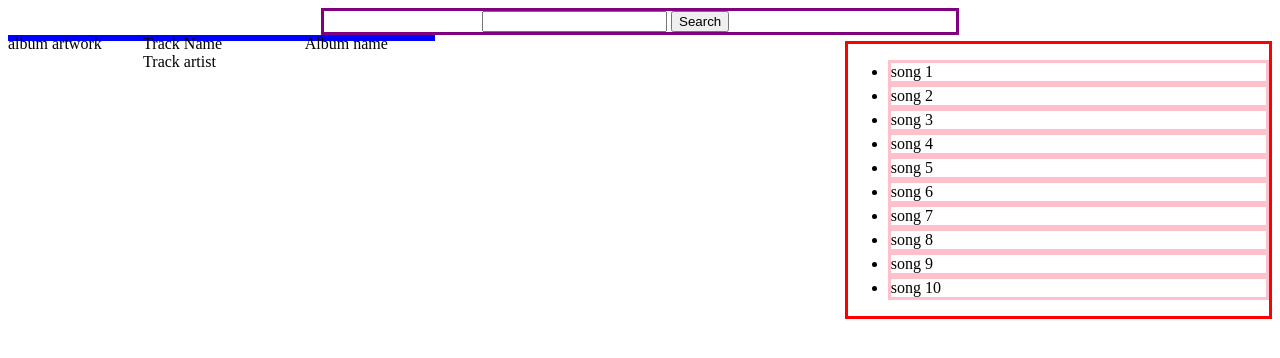
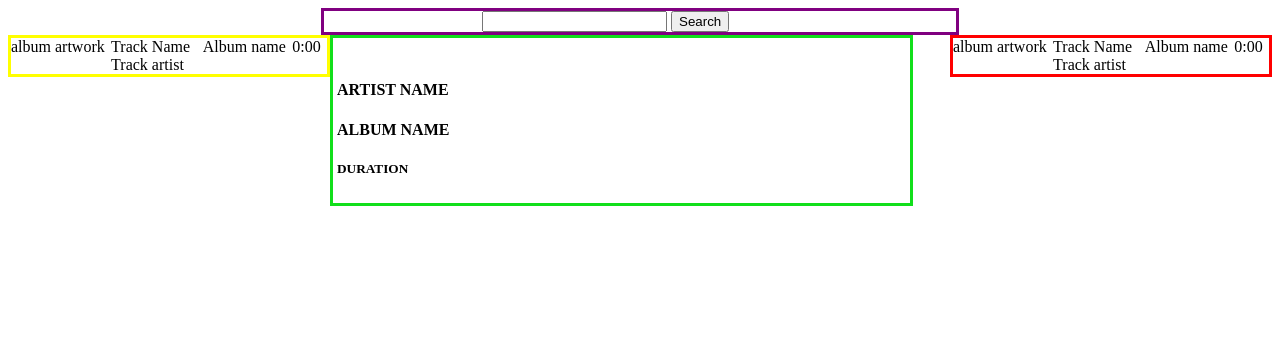
Before and after one commit to healerx97/FlatironPlaylist, a plain HTML site: page index.html in a window 1280 px wide. Drawn offline with Linux system fonts and the light colour scheme.

Commit message:
added to center div

```diff
--- a/index.css
+++ b/index.css
@@ -1,20 +1,3 @@
-.search_result_div {
-    float: left;
-    width: 33.33%;
-}
-.playlist_div {
-    margin:auto;
-    float: right;
-    width: 33.33%;
-    border-style: solid;
-    border-color: red;
-}
-.center {
-    align-items: center;
-    width: 33.33%;
-    border-style: solid;
-    border-color: blue;
-}
 .search_bar {
     margin:auto;
     width: 50%;
@@ -26,6 +9,25 @@ form{
     margin: auto;
     width: 50%;
 }
+.center {
+    float:left;
+    width: 45%;
+    padding: 4px;
+    border-style: solid;
+    border-color: rgb(17, 223, 27);
+}
+.search_result_div {
+    float: left;
+    width: 25%;
+    border-style: solid;
+    border-color: yellow;
+}
+.playlist_div {
+    float: right;
+    width: 25%;
+    border-style: solid;
+    border-color: red;
+}
 .preview_song{
     border-style: solid;
     border-color: pink;
@@ -34,12 +36,33 @@ form{
 .return_search{
     display:grid
 }
+
+.right_playlist{
+    display:grid;
+}
 .artwork{
     grid-column-start: 1;
 }
 .contain_name_and_artist{
     grid-column-start: 2;
+    grid-column-end: 4;
 }
 .album_name{
     grid-column-start: 4;
+    white-space:nowrap;
+    text-overflow: ellipsis;
+    overflow: hidden;
 }
+.duration{
+    grid-column-start: 5;
+}
+.track_name{
+    white-space:nowrap;
+    text-overflow: ellipsis;
+    overflow: hidden;
+}
+.track_artist{
+    white-space:nowrap;
+    text-overflow: ellipsis;
+    overflow: hidden;
+}
--- a/index.html
+++ b/index.html
@@ -21,26 +21,28 @@
                    <div class="track_artist">Track artist</div>
                </div>
                <div class="album_name">Album name</div>
+               <div class="duration">0:00</div>
            </div>
 
         </div>
         <div class="center">
+            <img class="center_img">
+            <h3 class="center_track"></h3>
+            <h4 class="center_artist">ARTIST NAME</h4>
+            <h4 class="center_album">ALBUM NAME</h4>
+            <h5 class="center_duration">DURATION</h5>
 
         </div>
         <div class="playlist_div">
-            <ul>
-                <li class="preview_song">song 1</li>
-                <li class="preview_song">song 2</li>
-                <li class="preview_song">song 3</li>
-                <li class="preview_song">song 4</li>
-                <li class="preview_song">song 5</li>
-                <li class="preview_song">song 6</li>
-                <li class="preview_song">song 7</li>
-                <li class="preview_song">song 8</li>
-                <li class="preview_song">song 9</li>
-                <li class="preview_song">song 10</li>
-            </ul>
-
+           <div class="right_playlist">
+            <div class="artwork">album artwork</div>
+            <div class="contain_name_and_artist">
+                <div class="track_name">Track Name</div>
+                <div class="track_artist">Track artist</div>
+            </div>
+            <div class="album_name">Album name</div>
+            <div class="duration">0:00</div>
+        </div>
         </div>
     </div>
 </body>
```
